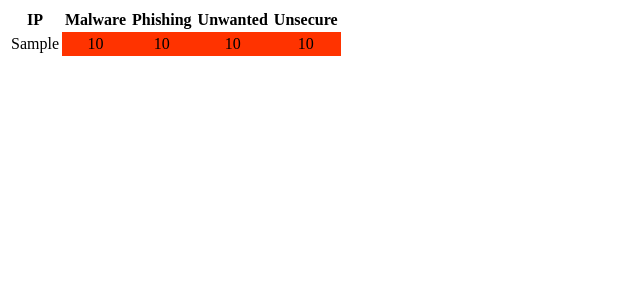
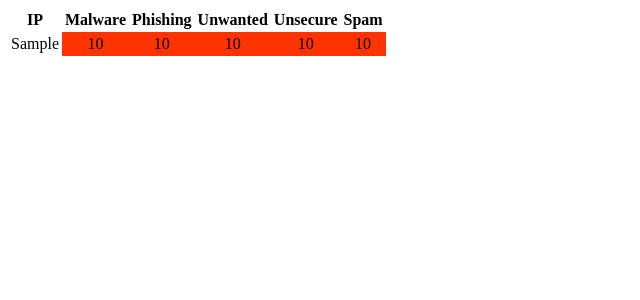
Before and after one commit to Dominionized/anonymoustre, a Flask app: template anonymoustre/templates/home.html in a window 1280 px wide. Shown: the top 300 px of the page, without its empty margins (0-640 px from the left). Run offline with Flask 2, Linux system fonts and the light colour scheme; the template is opened without the code that fills it: most values are stand-ins (such as "Sample title", 1, 10 or a date in 2020).

Commit message:
Add spam score to web interface

```diff
--- a/anonymoustre/templates/home.html
+++ b/anonymoustre/templates/home.html
@@ -17,6 +17,7 @@
         <th>Phishing</th>
         <th>Unwanted</th>
         <th>Unsecure</th>
+        <th>Spam</th>
     </tr>
 {% for ip in ips %}
     <tr>
@@ -25,6 +26,7 @@
         <td class="colored">{{ip['phishing_score']}}</td>
         <td class="colored">{{ip['unwanted_score']}}</td>
         <td class="colored">{{ip['unsecure_score']}}</td>
+        <td class="colored">{{ip['spam_score']}}</td>
     </tr>
 {% endfor %}
 </table>
```
